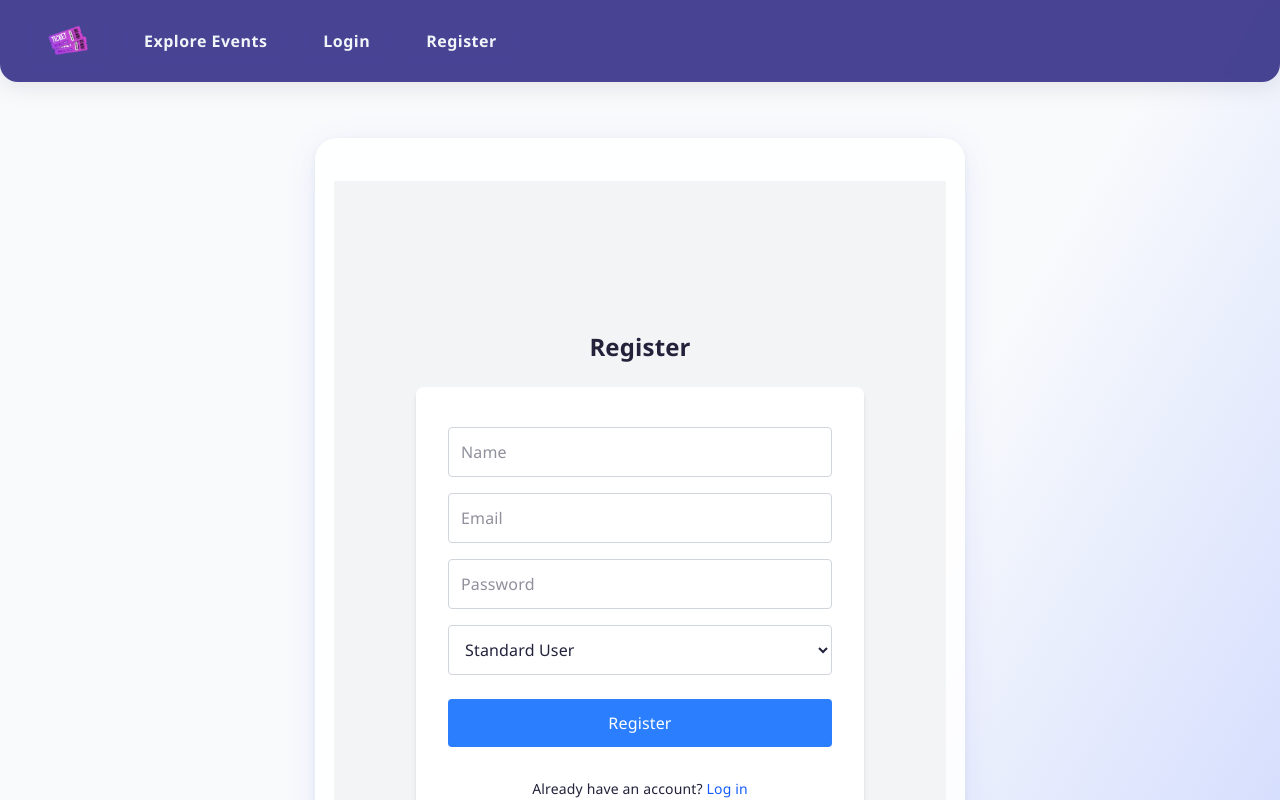
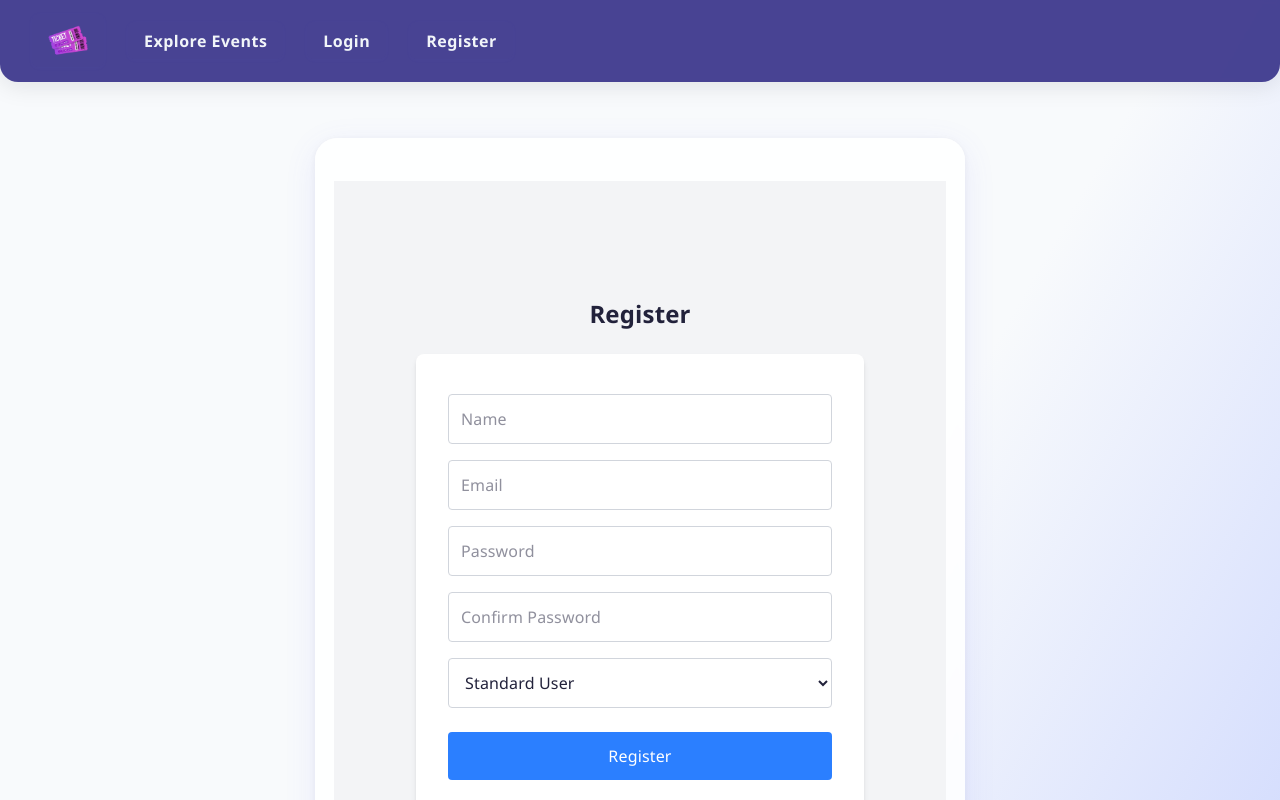
Before and after one commit to RazanNotFound/SEproject, a React (Vite) app in the folder frontend/: page /register in a window 1280 px wide. Shown: the top 800 px of the page. Built offline with nearby package versions, Linux system fonts and the light colour scheme; no server answers.

Commit message:
removed option to create a system admin and added a confirm password field

```diff
--- a/frontend/src/components/RegisterForm.jsx
+++ b/frontend/src/components/RegisterForm.jsx
@@ -8,6 +8,7 @@ const Register = () => {
     name: "",
     email: "",
     password: "",
+    confirmPassword: "",
     role: "Standard User", // Removed profilePic
   });
   const [error, setError] = useState("");
@@ -21,10 +22,15 @@ const Register = () => {
     e.preventDefault();
     setError("");
 
+
+  if (formData.password !== formData.confirmPassword) {
+    setError("Passwords do not match");
+    return;
+  }
+
   try {
-      // Changed from FormData to regular JSON
     await axios.post("http://localhost:5000/api/v1/register", formData, {
-        headers: { "Content-Type": "application/json" }, // Changed content type
+      headers: { "Content-Type": "application/json" },
       withCredentials: true,
     });
     navigate("/login");
@@ -63,6 +69,16 @@ const Register = () => {
           required
           className="w-full p-3 my-2 border border-gray-300 rounded"
         />
+
+        <input
+          type="password"
+          name="confirmPassword"
+          placeholder="Confirm Password"
+          onChange={handleChange}
+          required
+          className="w-full p-3 my-2 border border-gray-300 rounded"
+        />
+
         <select
           name="role"
           onChange={handleChange}
@@ -71,7 +87,7 @@ const Register = () => {
         >
           <option value="Standard User">Standard User</option>
           <option value="Organizer">Organizer</option>
-          <option value="System Admin">System Admin</option>
+          {/*<option value="System Admin">System Admin</option>*/}
         </select>
 
         {/* Removed file input completely */}
```
Lines whose indentation alone changed are shown as unchanged.
